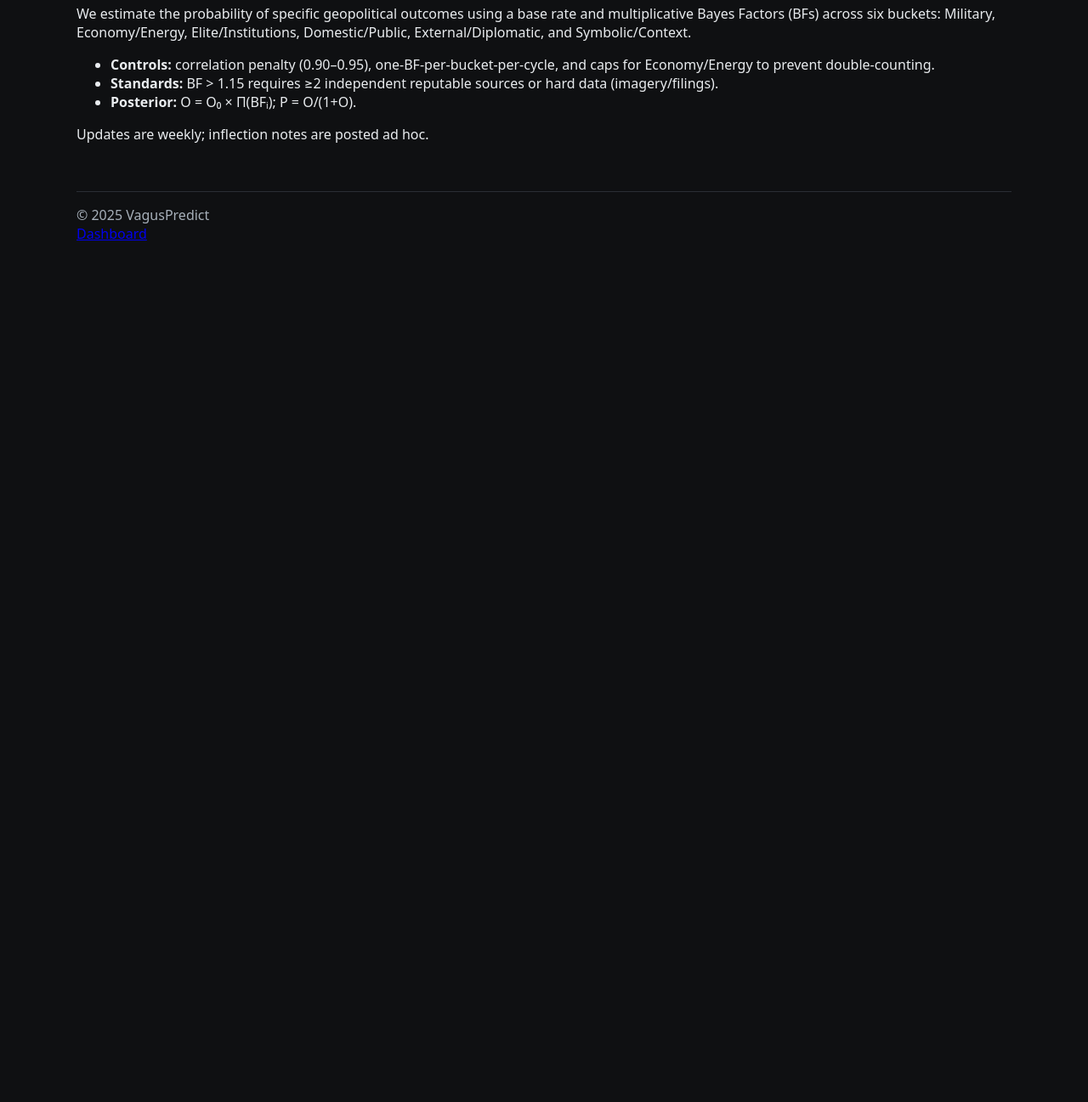
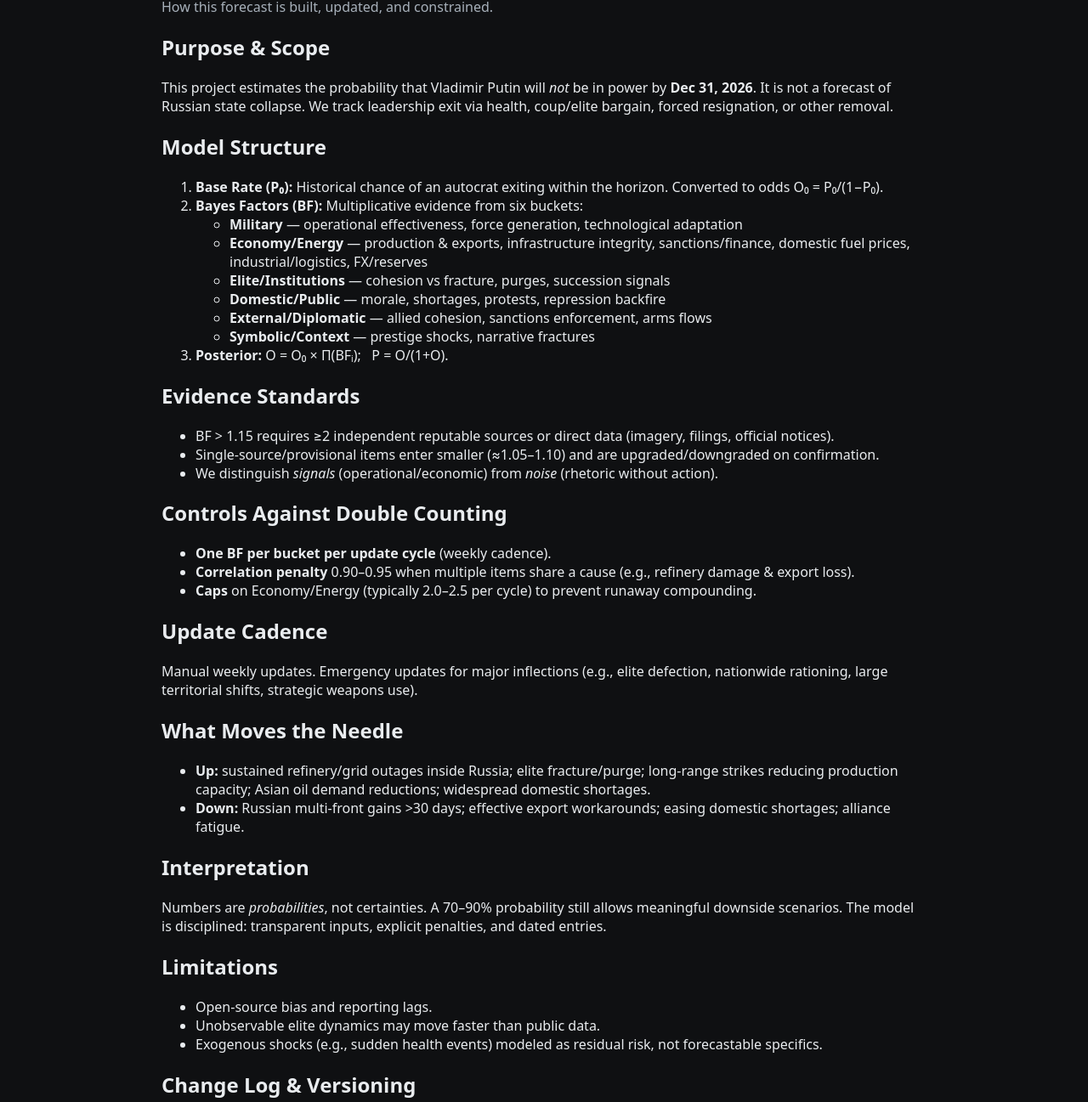
Before and after one commit to avagus/superforecast, a plain HTML site: page about.html in a window 1280 px wide. Shown: the part 101-1398 px from the top of the page at 85% size. Before the commit the page ends 800 px from the top, so only its background shows below. Drawn offline with Linux system fonts and the light colour scheme.

Commit message:
Update about.html
a bit of improvement

```diff
--- a/about.html
+++ b/about.html
@@ -3,8 +3,8 @@
 <head>
   <meta charset="utf-8">
   <meta name="viewport" content="width=device-width, initial-scale=1">
-  <title>VagusPredict — Method</title>
-  <meta name="description" content="Methodology for VagusPredict superforecasting.">
+  <title>VagusPredict — Methodology & Assumptions</title>
+  <meta name="description" content="Methodology for the VagusPredict superforecast on whether Putin remains in power by Dec 31, 2026.">
   <link rel="stylesheet" href="css/site.css">
 </head>
 <body>
@@ -16,15 +16,67 @@
     </nav>
   </header>
 
-  <main class="wrap page">
-    <h1>Methodology</h1>
-    <p>We estimate the probability of specific geopolitical outcomes using a base rate and multiplicative Bayes Factors (BFs) across six buckets: Military, Economy/Energy, Elite/Institutions, Domestic/Public, External/Diplomatic, and Symbolic/Context.</p>
+  <main class="wrap page" style="max-width:900px">
+    <h1>Methodology & Assumptions</h1>
+    <p class="lede">How this forecast is built, updated, and constrained.</p>
+
+    <h2>Purpose & Scope</h2>
+    <p>This project estimates the probability that Vladimir Putin will <em>not</em> be in power by <strong>Dec 31, 2026</strong>. It is not a forecast of Russian state collapse. We track leadership exit via health, coup/elite bargain, forced resignation, or other removal.</p>
+
+    <h2>Model Structure</h2>
+    <ol>
+      <li><strong>Base Rate (P₀):</strong> Historical chance of an autocrat exiting within the horizon. Converted to odds O₀ = P₀/(1−P₀).</li>
+      <li><strong>Bayes Factors (BF):</strong> Multiplicative evidence from six buckets:
+        <ul>
+          <li><strong>Military</strong> — operational effectiveness, force generation, technological adaptation</li>
+          <li><strong>Economy/Energy</strong> — production & exports, infrastructure integrity, sanctions/finance, domestic fuel prices, industrial/logistics, FX/reserves</li>
+          <li><strong>Elite/Institutions</strong> — cohesion vs fracture, purges, succession signals</li>
+          <li><strong>Domestic/Public</strong> — morale, shortages, protests, repression backfire</li>
+          <li><strong>External/Diplomatic</strong> — allied cohesion, sanctions enforcement, arms flows</li>
+          <li><strong>Symbolic/Context</strong> — prestige shocks, narrative fractures</li>
+        </ul>
+      </li>
+      <li><strong>Posterior:</strong> O = O₀ × Π(BFᵢ); &nbsp; P = O/(1+O).</li>
+    </ol>
+
+    <h2>Evidence Standards</h2>
     <ul>
-      <li><strong>Controls:</strong> correlation penalty (0.90–0.95), one-BF-per-bucket-per-cycle, and caps for Economy/Energy to prevent double-counting.</li>
-      <li><strong>Standards:</strong> BF &gt; 1.15 requires ≥2 independent reputable sources or hard data (imagery/filings).</li>
-      <li><strong>Posterior:</strong> O = O₀ × Π(BFᵢ);  P = O/(1+O).</li>
+      <li>BF &gt; 1.15 requires ≥2 independent reputable sources or direct data (imagery, filings, official notices).</li>
+      <li>Single-source/provisional items enter smaller (≈1.05–1.10) and are upgraded/downgraded on confirmation.</li>
+      <li>We distinguish <em>signals</em> (operational/economic) from <em>noise</em> (rhetoric without action).</li>
     </ul>
-    <p>Updates are weekly; inflection notes are posted ad hoc.</p>
+
+    <h2>Controls Against Double Counting</h2>
+    <ul>
+      <li><strong>One BF per bucket per update cycle</strong> (weekly cadence).</li>
+      <li><strong>Correlation penalty</strong> 0.90–0.95 when multiple items share a cause (e.g., refinery damage & export loss).</li>
+      <li><strong>Caps</strong> on Economy/Energy (typically 2.0–2.5 per cycle) to prevent runaway compounding.</li>
+    </ul>
+
+    <h2>Update Cadence</h2>
+    <p>Manual weekly updates. Emergency updates for major inflections (e.g., elite defection, nationwide rationing, large territorial shifts, strategic weapons use).</p>
+
+    <h2>What Moves the Needle</h2>
+    <ul>
+      <li><strong>Up:</strong> sustained refinery/grid outages inside Russia; elite fracture/purge; long-range strikes reducing production capacity; Asian oil demand reductions; widespread domestic shortages.</li>
+      <li><strong>Down:</strong> Russian multi-front gains &gt;30 days; effective export workarounds; easing domestic shortages; alliance fatigue.</li>
+    </ul>
+
+    <h2>Interpretation</h2>
+    <p>Numbers are <em>probabilities</em>, not certainties. A 70–90% probability still allows meaningful downside scenarios. The model is disciplined: transparent inputs, explicit penalties, and dated entries.</p>
+
+    <h2>Limitations</h2>
+    <ul>
+      <li>Open-source bias and reporting lags.</li>
+      <li>Unobservable elite dynamics may move faster than public data.</li>
+      <li>Exogenous shocks (e.g., sudden health events) modeled as residual risk, not forecastable specifics.</li>
+    </ul>
+
+    <h2>Change Log & Versioning</h2>
+    <p>Each weekly update appends a dated entry to the Dashboard “Recent Triggers.” Major methodology changes are noted here and in the repo commit history.</p>
+
+    <h2>Contact</h2>
+    <p>Questions, corrections, or data contributions: open an issue in the repo or email the maintainer.</p>
   </main>
 
   <footer class="wrap foot">
```
